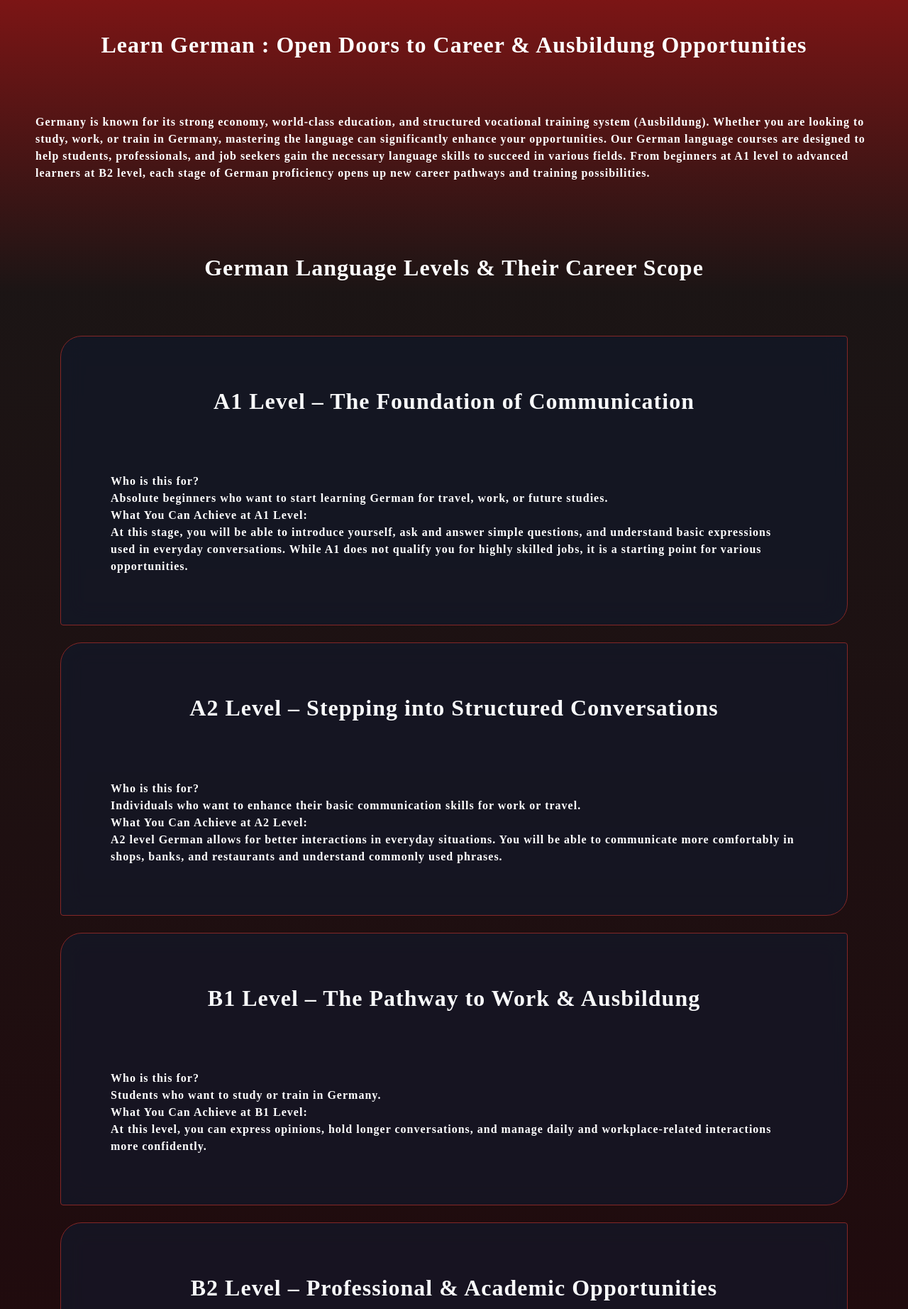
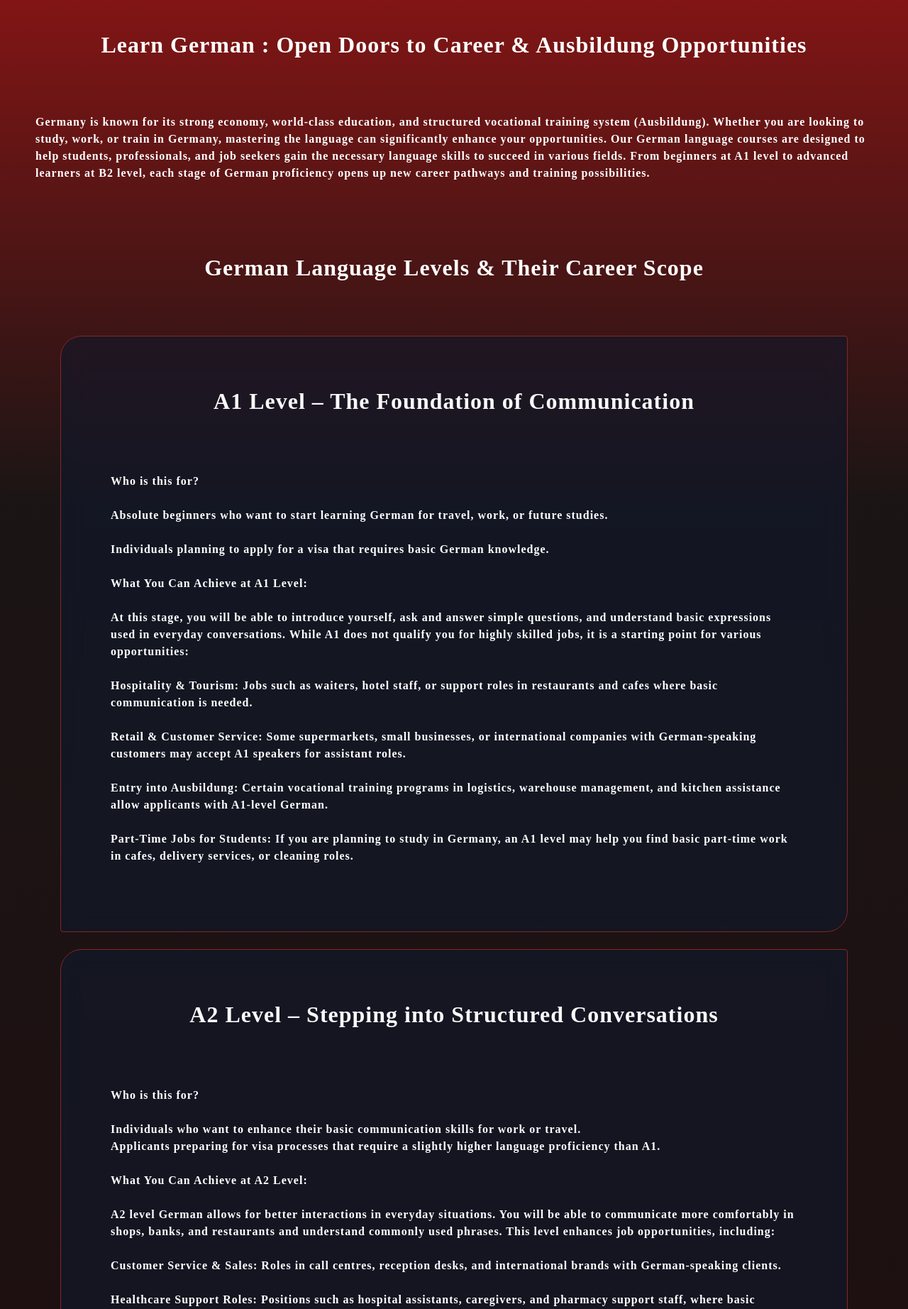
Before and after one commit to lifeplannerdev/flag, a Django app: page /levels/ in a window 1280 px wide. Shown: the part 76-1920 px from the top of the page at 71% size. Run offline with Django 5.2, Linux system fonts and the light colour scheme; some libraries are stand-ins or nearby versions; some web fonts are replaced.

Commit message:
feb 3 commit

```diff
--- a/templates/home.html
+++ b/templates/home.html
@@ -351,7 +351,9 @@ document.querySelector("#check-icon").addEventListener("change", updateNavbarBac
     <div class="carousel-cell" style="background-image: url(/static/german3.jpeg);">
         <div class="carousel-info">
             <h4>Online Classes</h4>
+            <a href="{% url 'flagapp:registeration' %}">
             <button class="carousel-button">Register</button>
+            </a>
         </div>
     </div>
 
--- a/templates/levels.html
+++ b/templates/levels.html
@@ -209,53 +209,92 @@
         <div class="card-body">
             <h2 class="card-title">A1 Level – The Foundation of Communication</h2>
             <p class="card-text">
-          <strong>Who is this for?</strong><br>
-          Absolute beginners who want to start learning German for travel, work, or future studies.<br>
-          <strong>What You Can Achieve at A1 Level:</strong><br>
-          At this stage, you will be able to introduce yourself, ask and answer simple questions, and understand basic expressions used in everyday conversations. While A1 does not qualify you for highly skilled jobs, it is a starting point for various opportunities.
+                <strong>Who is this for?</strong><br><br>
+                Absolute beginners who want to start learning German for travel, work, or future studies.<br><br>
+                Individuals planning to apply for a visa that requires basic German knowledge.<br><br>
+
+                <strong>What You Can Achieve at A1 Level:</strong><br><br>
+                At this stage, you will be able to introduce yourself, ask and answer simple questions, and understand basic expressions used in everyday conversations. While A1 does not qualify you for highly skilled jobs, it is a starting point for various opportunities:<br><br>
+
+                <strong>Hospitality & Tourism:</strong> Jobs such as waiters, hotel staff, or support roles in restaurants and cafes where basic communication is needed.<br><br>
+                <strong>Retail & Customer Service:</strong> Some supermarkets, small businesses, or international companies with German-speaking customers may accept A1 speakers for assistant roles.<br><br>
+                <strong>Entry into Ausbildung:</strong> Certain vocational training programs in logistics, warehouse management, and kitchen assistance allow applicants with A1-level German.<br><br>
+                <strong>Part-Time Jobs for Students:</strong> If you are planning to study in Germany, an A1 level may help you find basic part-time work in cafes, delivery services, or cleaning roles.<br><br>
             </p>
         </div>
     </div>
+
+
 
    <!-- A2 Level -->
 <div class="card mb-4">
   <div class="card-body">
       <h2 class="card-title">A2 Level – Stepping into Structured Conversations</h2>
       <p class="card-text">
-          <strong>Who is this for?</strong><br>
+          <strong>Who is this for?</strong><br><br>
           Individuals who want to enhance their basic communication skills for work or travel.<br>
-          <strong>What You Can Achieve at A2 Level:</strong><br>
-          A2 level German allows for better interactions in everyday situations. You will be able to communicate more comfortably in shops, banks, and restaurants and understand commonly used phrases.
+          Applicants preparing for visa processes that require a slightly higher language proficiency than A1.<br><br>
+
+          <strong>What You Can Achieve at A2 Level:</strong><br><br>
+          A2 level German allows for better interactions in everyday situations. You will be able to communicate more comfortably in shops, banks, and restaurants and understand commonly used phrases. This level enhances job opportunities, including:<br><br>
+
+          <strong>Customer Service & Sales:</strong> Roles in call centres, reception desks, and international brands with German-speaking clients.<br><br>
+          <strong>Healthcare Support Roles:</strong> Positions such as hospital assistants, caregivers, and pharmacy support staff, where basic German is necessary for interactions.<br><br>
+          <strong>Entry into More Ausbildung Programs:</strong> At A2 level, you can apply for training programs in retail sales, hotel management, auto mechanics, and logistics.<br><br>
+          <strong>Factory & Manufacturing Jobs:</strong> Some factories and warehouses hire workers who have at least an A2 level to follow basic instructions and safety guidelines.<br><br>
+          <strong>Better Student Job Prospects:</strong> A2 speakers can access better part-time jobs in supermarkets, hotels, and transportation services.
       </p>
   </div>
 </div>
+
 
    <!-- B1 Level -->
 <div class="card mb-4">
   <div class="card-body">
       <h2 class="card-title">B1 Level – The Pathway to Work & Ausbildung</h2>
       <p class="card-text">
-          <strong>Who is this for?</strong><br>
+          <strong>Who is this for?</strong><br><br>
           Students who want to study or train in Germany.<br>
-          <strong>What You Can Achieve at B1 Level:</strong><br>
-          At this level, you can express opinions, hold longer conversations, and manage daily and workplace-related interactions more confidently.
+          Job seekers looking to work in industries that require German language skills.<br>
+          People applying for permanent residency or visas that require B1-level certification.<br><br>
+
+          <strong>What You Can Achieve at B1 Level:</strong><br><br>
+          At this level, you can express opinions, hold longer conversations, and manage daily and workplace-related interactions more confidently. B1 is often the minimum requirement for professional and vocational training opportunities:<br><br>
+
+          <strong>Ausbildung in Technical Fields:</strong> Many technical training programs, such as IT, electrical engineering, automotive mechanics, and construction, require at least B1 proficiency.<br><br>
+          <strong>Healthcare & Nursing Ausbildung:</strong> If you want to pursue a career in nursing or elderly care, B1 is often a mandatory requirement.<br><br>
+          <strong>Business & Administration:</strong> Entry-level office jobs, administrative roles, and secretarial work in German-speaking environments become accessible.<br><br>
+          <strong>Skilled Labour & Trade Jobs:</strong> With B1 certification, you can work in skilled roles such as plumbing, carpentry, or electrical work.<br><br>
+          <strong>Internships & Work Permits:</strong> Many international companies in Germany accept B1-certified professionals for training and internship programs.<br><br>
+          <strong>Better Career Growth:</strong> If you already have a job but wish to improve your prospects in a German-speaking environment, reaching B1 can significantly help.
       </p>
   </div>
 </div>
+
 
     <!-- B2 Level -->
 <div class="card mb-4">
   <div class="card-body">
       <h2 class="card-title">B2 Level – Professional & Academic Opportunities</h2>
       <p class="card-text">
-          <strong>Who is this for?</strong><br>
+          <strong>Who is this for?</strong><br><br>
           Professionals aiming for career growth in Germany.<br>
-          <strong>What You Can Achieve at B2 Level:</strong><br>
-          A B2 certificate signifies fluency in professional and academic settings. At this level, you can hold complex conversations, understand detailed texts, and work in highly interactive environments.
+          Students who want to pursue higher education in German universities.<br>
+          Individuals applying for jobs in specialised fields such as engineering, law, or IT.<br><br>
+
+          <strong>What You Can Achieve at B2 Level:</strong><br><br>
+          A B2 certificate signifies fluency in professional and academic settings. At this level, you can hold complex conversations, understand detailed texts, and work in highly interactive environments. With B2 proficiency, the following opportunities open up:<br><br>
+
+          <strong>Higher Education Without a Language Course:</strong> Many German universities require B2 proficiency for direct admission to degree programs.<br><br>
+          <strong>Ausbildung in Advanced Fields:</strong> At B2 level, you can enter specialised training programs in aviation, media, mechanical engineering, and finance.<br><br>
+          <strong>Career in Healthcare:</strong> B2 is often required for doctors, pharmacists, physiotherapists, and medical researchers in Germany.<br><br>
+          <strong>Jobs in Corporate & IT Sector:</strong> With B2, you can apply for jobs in multinational companies, tech firms, finance, and consulting where German is a working language.<br><br>
+          <strong>Legal & Government Jobs:</strong> Positions in law firms, embassies, or government institutions require at least B2 proficiency.<br><br>
+          <strong>Opportunities in Teaching & Translation:</strong> B2 opens doors to careers in German language teaching, translation, and interpretation.
       </p>
   </div>
 </div>
-  </div>
+
   <footer class="footer-section">
     <div class="container">
         <div class="footer-cta pt-5 pb-5">
```
Lines whose indentation alone changed are shown as unchanged.
